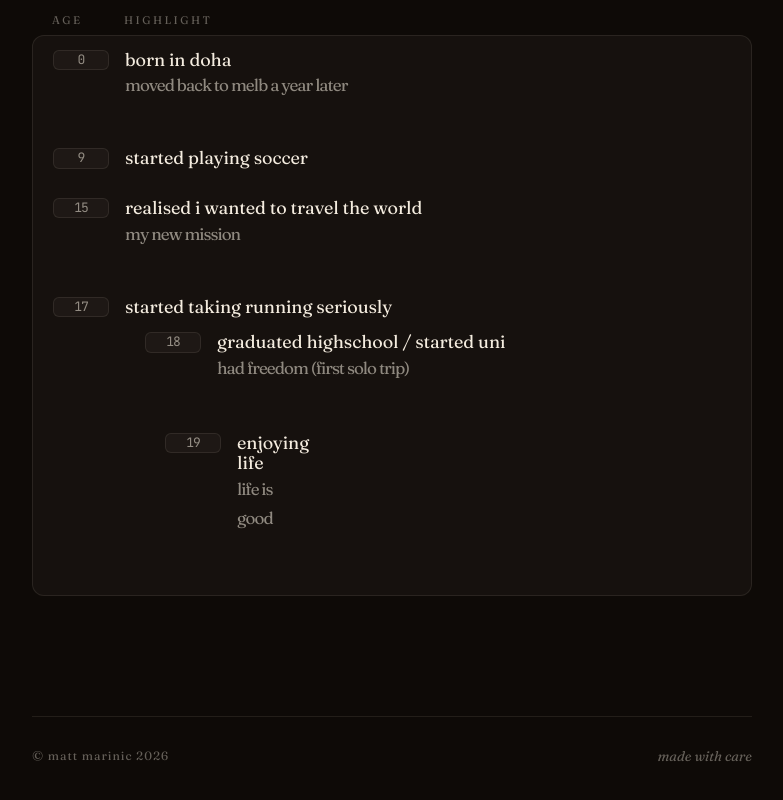
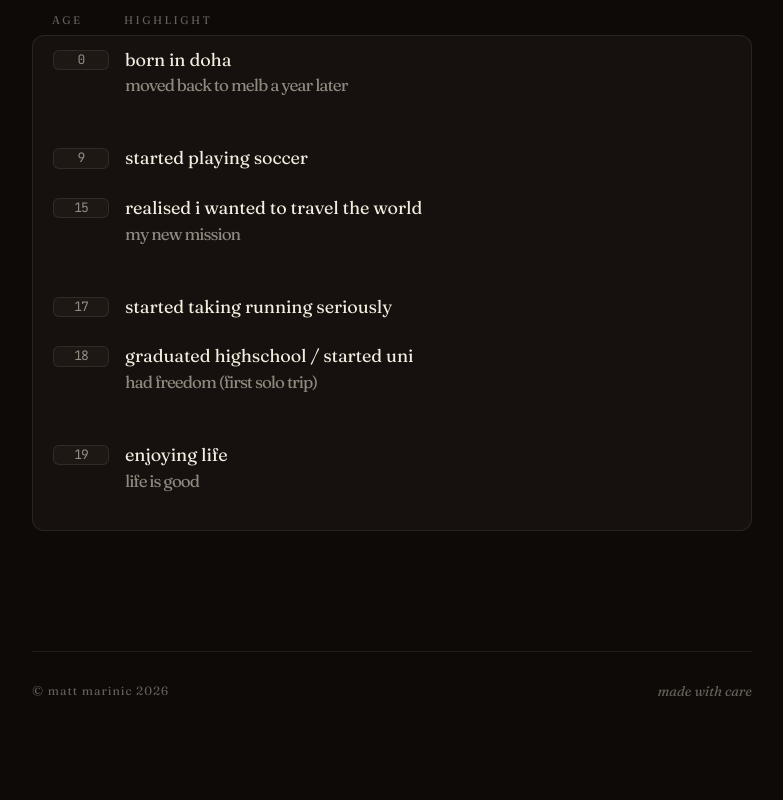
Before and after one commit to callmeMaTTt/website, an Astro site: page /about in a window 1280 px wide. Shown: the part 850-1650 px from the top of the page, without its empty margins (248-1031 px from the left). Built offline with nearby package versions, Linux system fonts and the light colour scheme; Astro itself is replaced by a stand-in of ours.

Commit message:
Update about.astro

```diff
--- a/src/pages/about.astro
+++ b/src/pages/about.astro
@@ -50,13 +50,15 @@ import Footer from '../components/Footer.astro';
           <span class="age">17</span>
           <div>
             <h4>started taking running seriously</h4>
-          <div>
+          </div>
+        </div>
         <div class="tl-row">
           <span class="age">18</span>
           <div>
             <h4>graduated highschool / started uni</h4>
             <p>had freedom (first solo trip)<p>
           </div>
+        </div>
         <div class="tl-row">
           <span class="age">19</span>
           <div>
```
